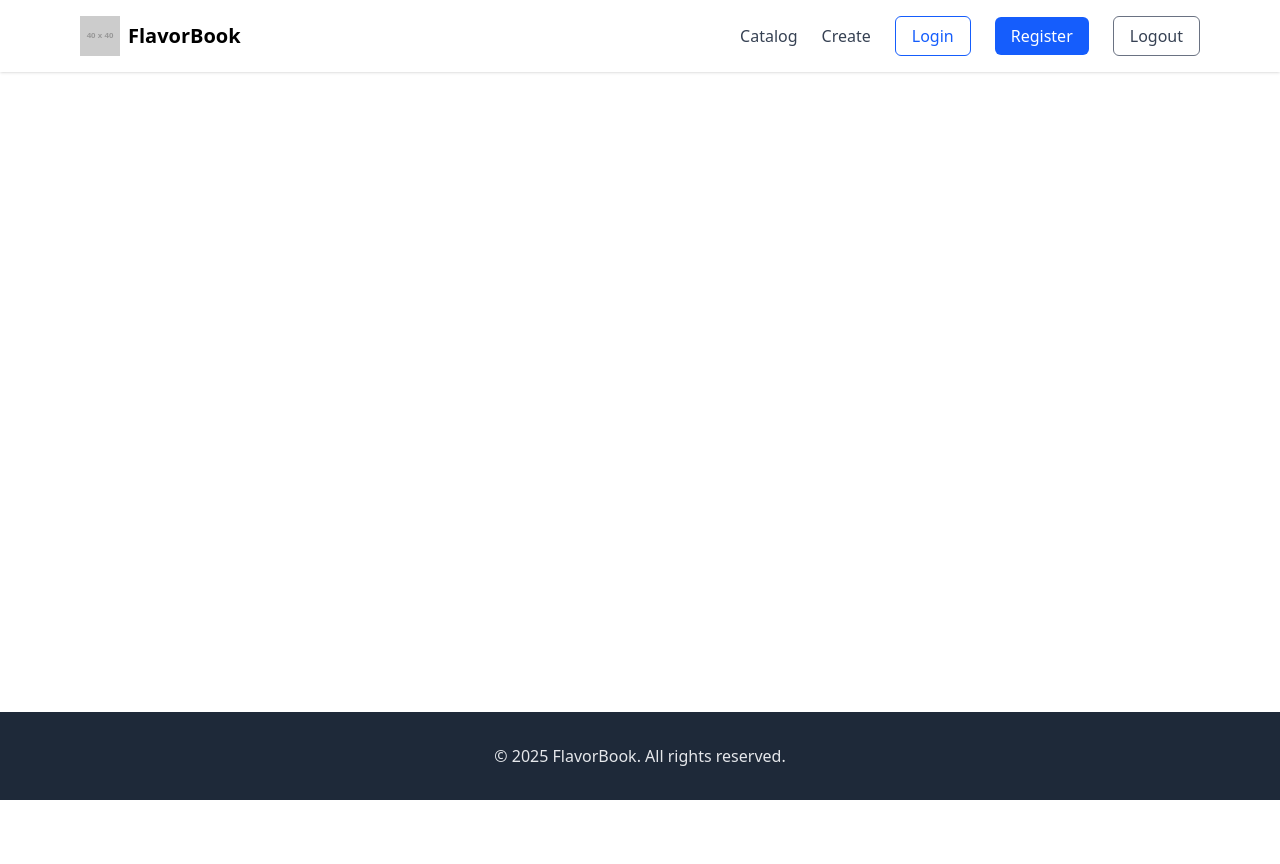
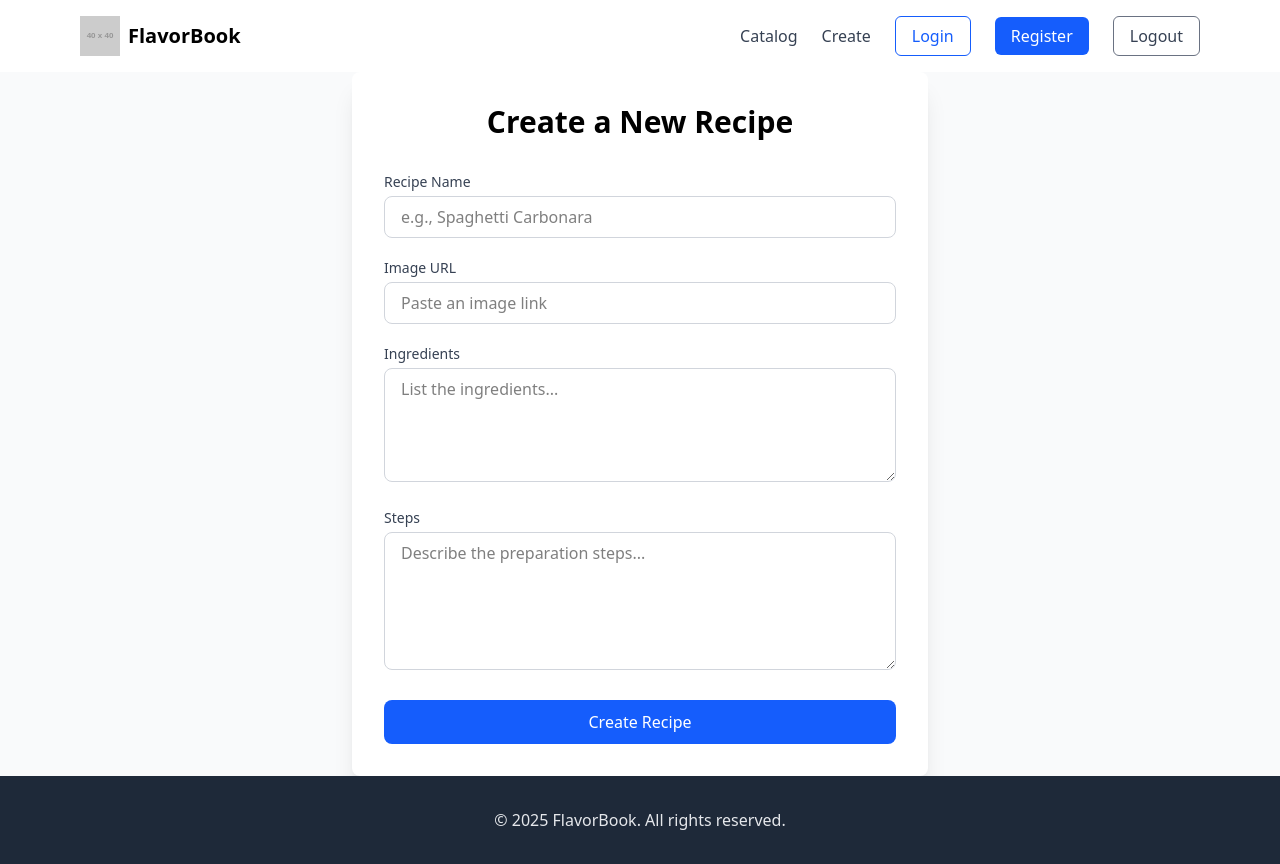
Before and after one commit to valerig1/flavor-book-react-softuni, a React (Vite) app in the folder client/: page /recipes/create in a window 1280 px wide. Before the commit the page ends 800 px from the top, so only its background shows below. Built offline with nearby package versions, Linux system fonts and the light colour scheme.

Commit message:
Add recipe-create page

```diff
--- a/client/src/App.jsx
+++ b/client/src/App.jsx
@@ -4,6 +4,7 @@ import Header from "./components/header/Header"
 import Home from "./components/home/Home"
 import Login from "./components/login/Login"
 import Register from "./components/register/Register"
+import RecipeCreate from "./components/recipe-create/RecipeCreate"
 
 function App() {
 
@@ -18,7 +19,7 @@ function App() {
           <Route path="/" element={<Home />} />
           <Route path="/login" element={<Login />} />
           <Route path="/register" element={<Register />} />
-
+          <Route path="/recipes/create" element={<RecipeCreate />} />
         </Routes>
       </main>
 
--- /dev/null
+++ b/client/src/components/recipe-create/RecipeCreate.jsx
@@ -0,0 +1,72 @@
+export default function RecipeCreate() {
+    return (
+        <div className="flex justify-center items-center h-full min-h-[calc(100vh-160px)] bg-gray-50">
+            <div className="w-full max-w-xl bg-white p-8 rounded-lg shadow-xl">
+                <h2 className="text-3xl font-bold text-center mb-8">Create a New Recipe</h2>
+
+                <form>
+                    {/* Recipe Name */}
+                    <div className="mb-5">
+                        <label className="block text-gray-700 text-sm mb-1">Recipe Name</label>
+                        <input
+                            type="text"
+                            name="name"
+                            className="w-full px-4 py-2 border border-gray-300 rounded-lg
+                                       focus:outline-none focus:ring focus:ring-blue-200"
+                            placeholder="e.g., Spaghetti Carbonara"
+                            required
+                        />
+                    </div>
+
+                    {/* Image URL */}
+                    <div className="mb-5">
+                        <label className="block text-gray-700 text-sm mb-1">Image URL</label>
+                        <input
+                            type="text"
+                            name="img"
+                            className="w-full px-4 py-2 border border-gray-300 rounded-lg
+                                       focus:outline-none focus:ring focus:ring-blue-200"
+                            placeholder="Paste an image link"
+                            required
+                        />
+                    </div>
+
+                    {/* Ingredients */}
+                    <div className="mb-5">
+                        <label className="block text-gray-700 text-sm mb-1">Ingredients</label>
+                        <textarea
+                            name="ingredients"
+                            rows="4"
+                            className="w-full px-4 py-2 border border-gray-300 rounded-lg
+                                       focus:outline-none focus:ring focus:ring-blue-200"
+                            placeholder="List the ingredients..."
+                            required
+                        ></textarea>
+                    </div>
+
+                    {/* Steps */}
+                    <div className="mb-6">
+                        <label className="block text-gray-700 text-sm mb-1">Steps</label>
+                        <textarea
+                            name="steps"
+                            rows="5"
+                            className="w-full px-4 py-2 border border-gray-300 rounded-lg
+                                       focus:outline-none focus:ring focus:ring-blue-200"
+                            placeholder="Describe the preparation steps..."
+                            required
+                        ></textarea>
+                    </div>
+
+                    {/* Create Button */}
+                    <button
+                        type="submit"
+                        className="w-full bg-blue-600 text-white py-2.5 rounded-lg
+                                   hover:bg-blue-700 transition"
+                    >
+                        Create Recipe
+                    </button>
+                </form>
+            </div>
+        </div>
+    );
+}
```
